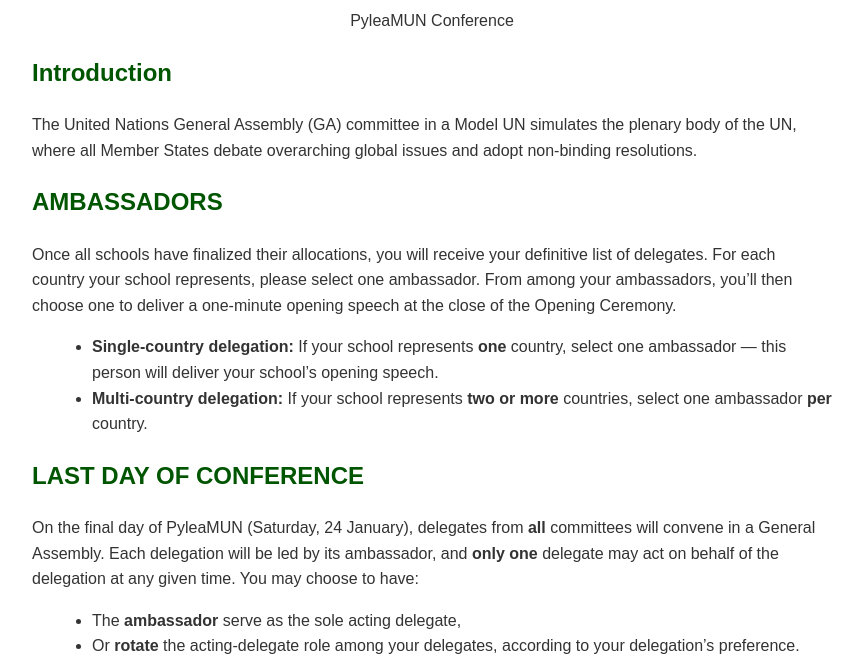
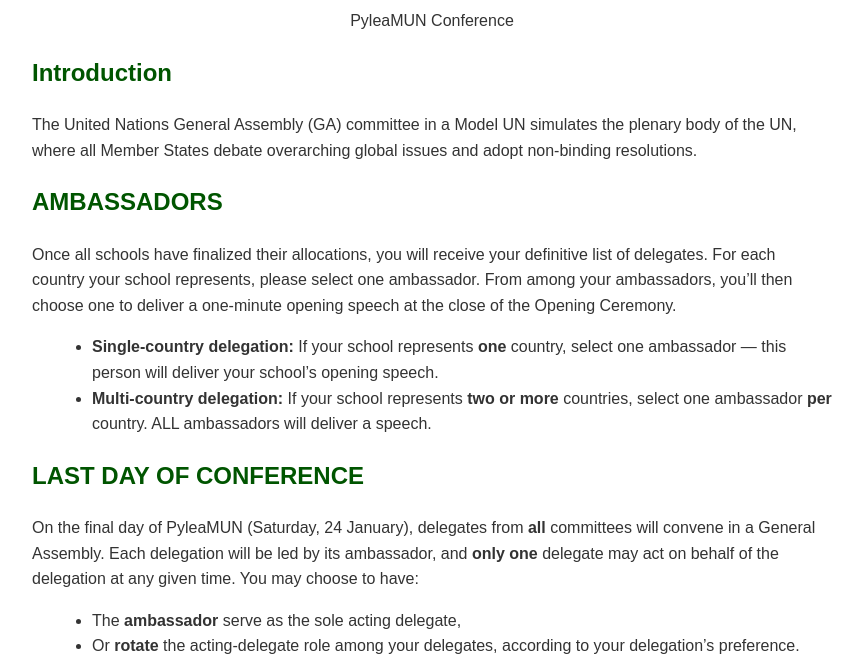
Before and after one commit to PyleaMUN/ga2026, a plain HTML site: page index.html in a window 1280 px wide. Shown: the part 136-800 px from the top of the page, without its empty margins (208-1071 px from the left). Drawn offline with Linux system fonts and the light colour scheme.

Commit message:
Update index.html

```diff
--- a/index.html
+++ b/index.html
@@ -62,7 +62,7 @@
     <p>Once all schools have finalized their allocations, you will receive your definitive list of delegates. For each country your school represents, please select one ambassador. From among your ambassadors, you’ll then choose one to deliver a one-minute opening speech at the close of the Opening Ceremony.</p>
     <ul>
       <li><strong>Single-country delegation:</strong> If your school represents <strong>one</strong> country, select one ambassador — this person will deliver your school’s opening speech.</li>
-      <li><strong>Multi-country delegation:</strong> If your school represents <strong>two or more</strong> countries, select one ambassador <strong>per</strong> country.</li>
+      <li><strong>Multi-country delegation:</strong> If your school represents <strong>two or more</strong> countries, select one ambassador <strong>per</strong> country. ALL ambassadors will deliver a speech.</li>
     </ul>
 
     <h2>LAST DAY OF CONFERENCE</h2>
```
